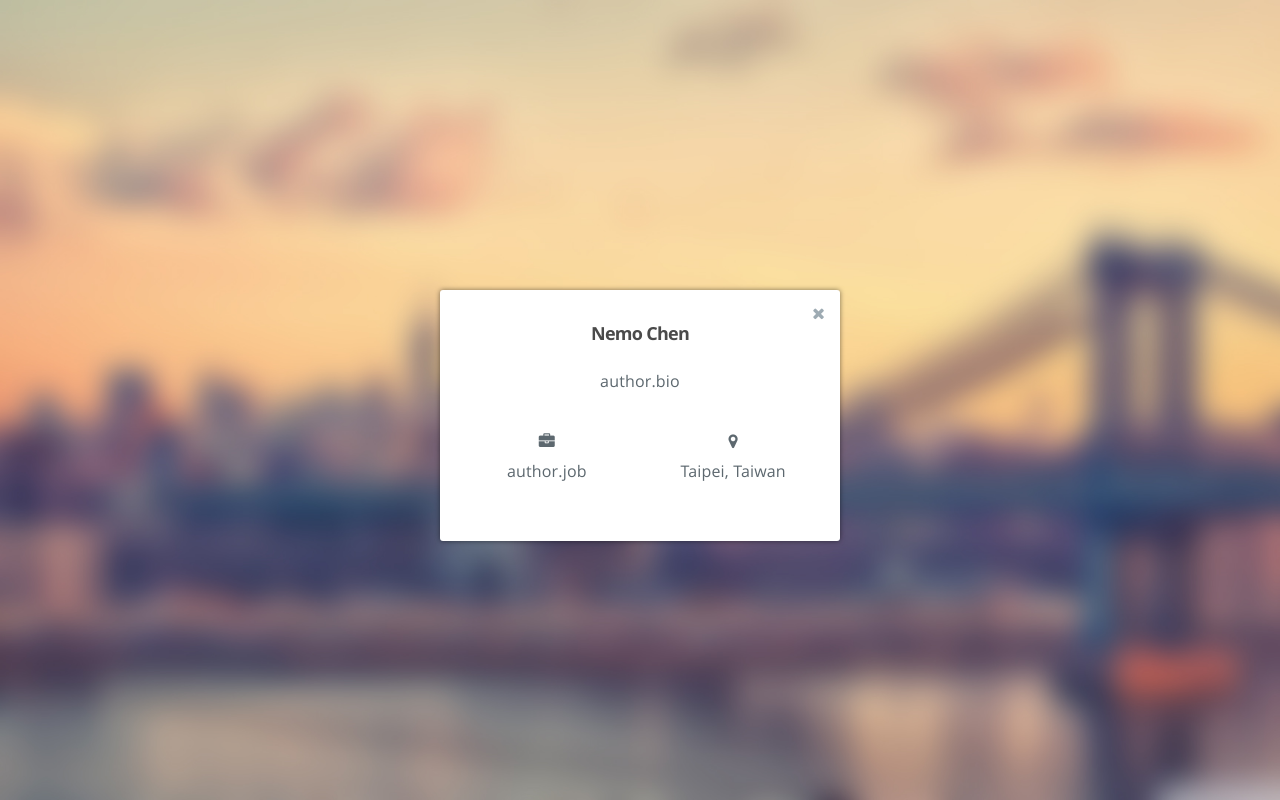
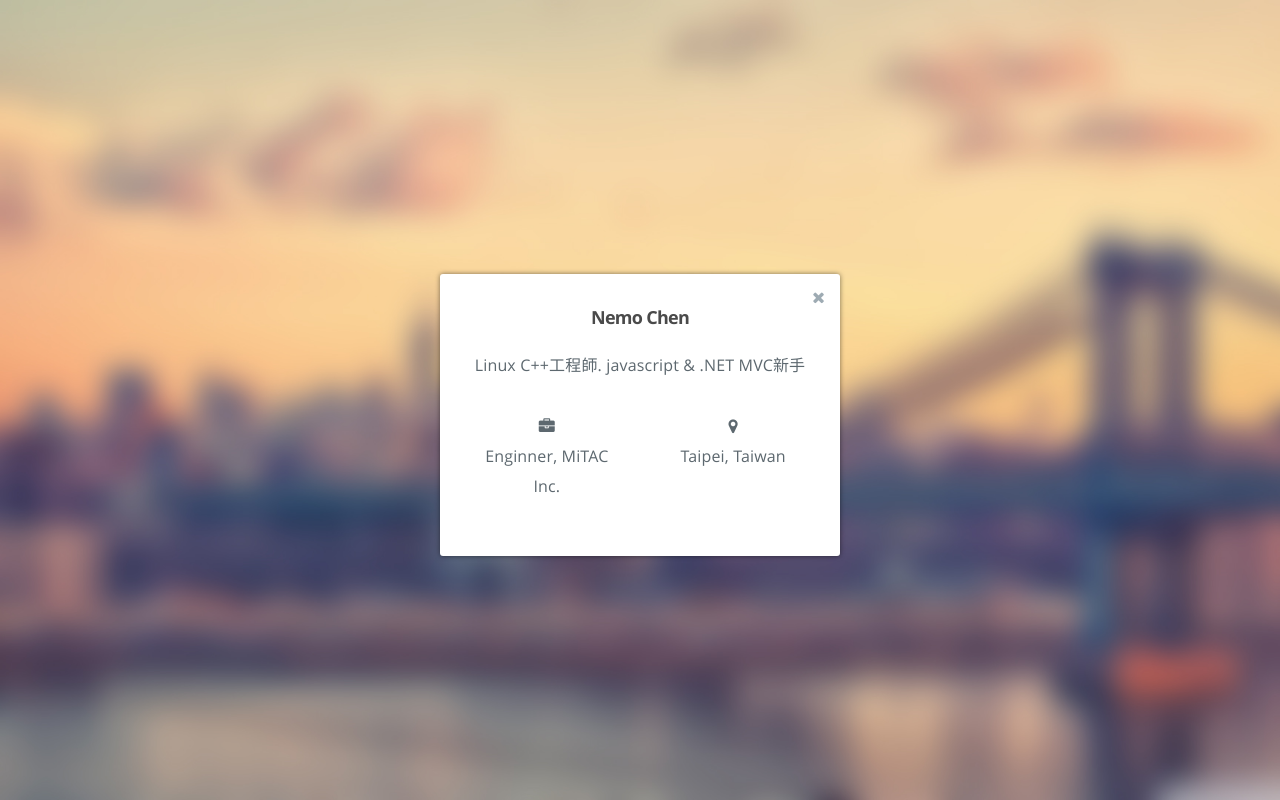
Before and after one commit to NemoChenTW/nemochentw.github.io, a plain HTML site: page all-archives/index.html in a window 1280 px wide. Both pictures are taken after a click on the link "關於". Drawn offline with Linux system fonts and the light colour scheme.

Commit message:
Site updated: 2016-08-05 15:07:21

```diff
--- a/all-archives/index.html
+++ b/all-archives/index.html
@@ -193,7 +193,7 @@
 
                 <ul class="archive-posts archive-month" data-date="201608">
                     <h5 class="archive-title">
-                        <a class="link-unstyled" href="/archives/2016/08">August</a>
+                        <a class="link-unstyled" href="/archives/2016/08">八月</a>
                     </h5>
 
 
@@ -225,14 +225,14 @@
 
             <h4 id="about-card-name">Nemo Chen</h4>
 
-            <div id="about-card-bio"><p>author.bio</p>
+            <div id="about-card-bio"><p>Linux C++工程師. javascript &amp; .NET MVC新手</p>
 </div>
 
 
             <div id="about-card-job">
                 <i class="fa fa-briefcase"></i>
                 <br/>
-                <p>author.job</p>
+                <p>Enginner, MiTAC Inc.</p>
 
             </div>
 
```
Also changed, not shown: 2016/08/05/SSH-KEY-新增-多重key設定方式/index.html (+2 -2 lines), all-categories/index.html (+2 -2 lines), all-tags/index.html (+2 -2 lines), archives/2016/08/index.html (+2 -2 lines), archives/2016/index.html (+2 -2 lines), archives/index.html (+2 -2 lines), categories/Technical/index.html (+2 -2 lines), index.html (+2 -2 lines), tags/Unix/index.html (+2 -2 lines), tags/git/index.html (+2 -2 lines), tags/ssh/index.html (+2 -2 lines).
